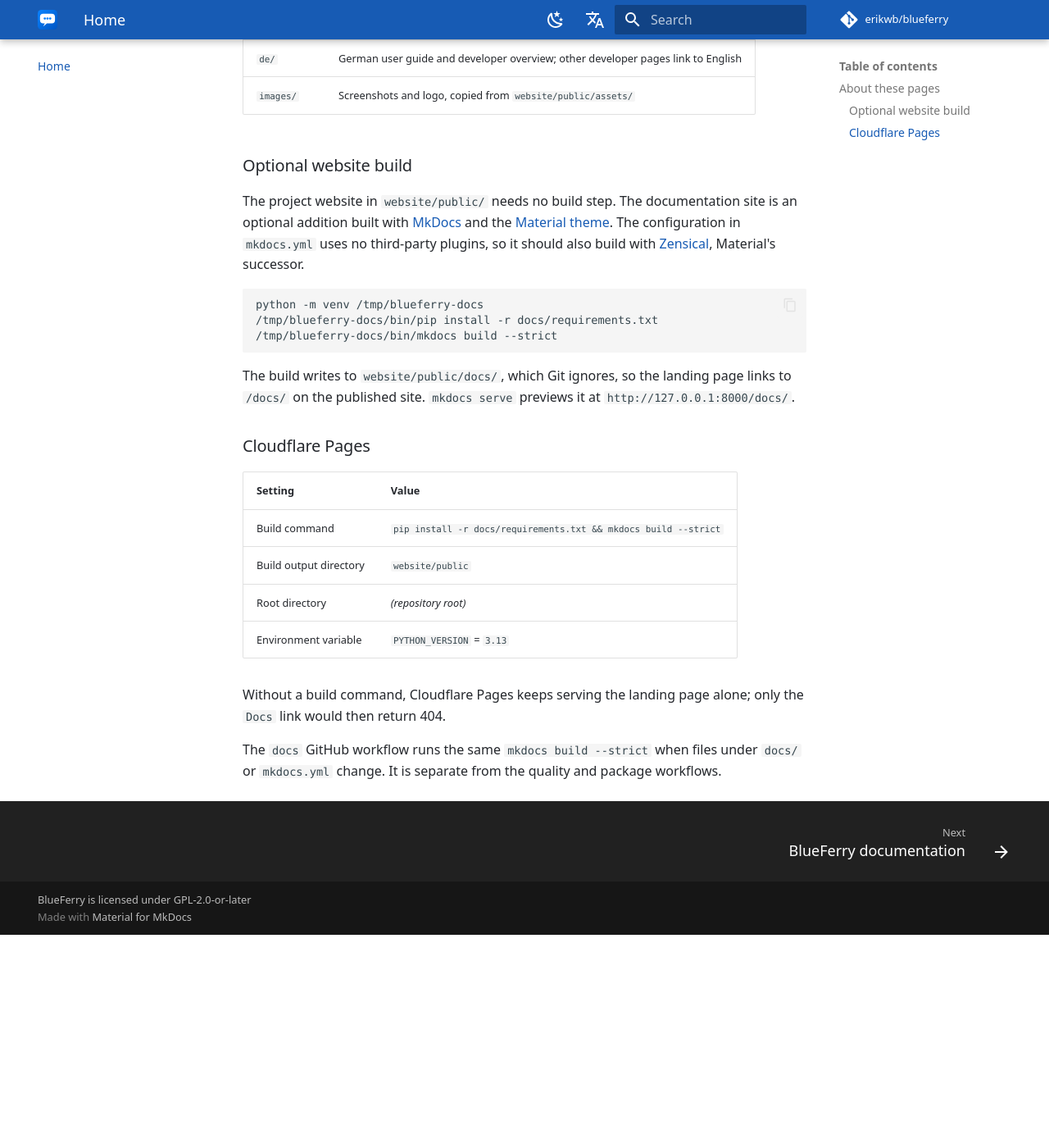
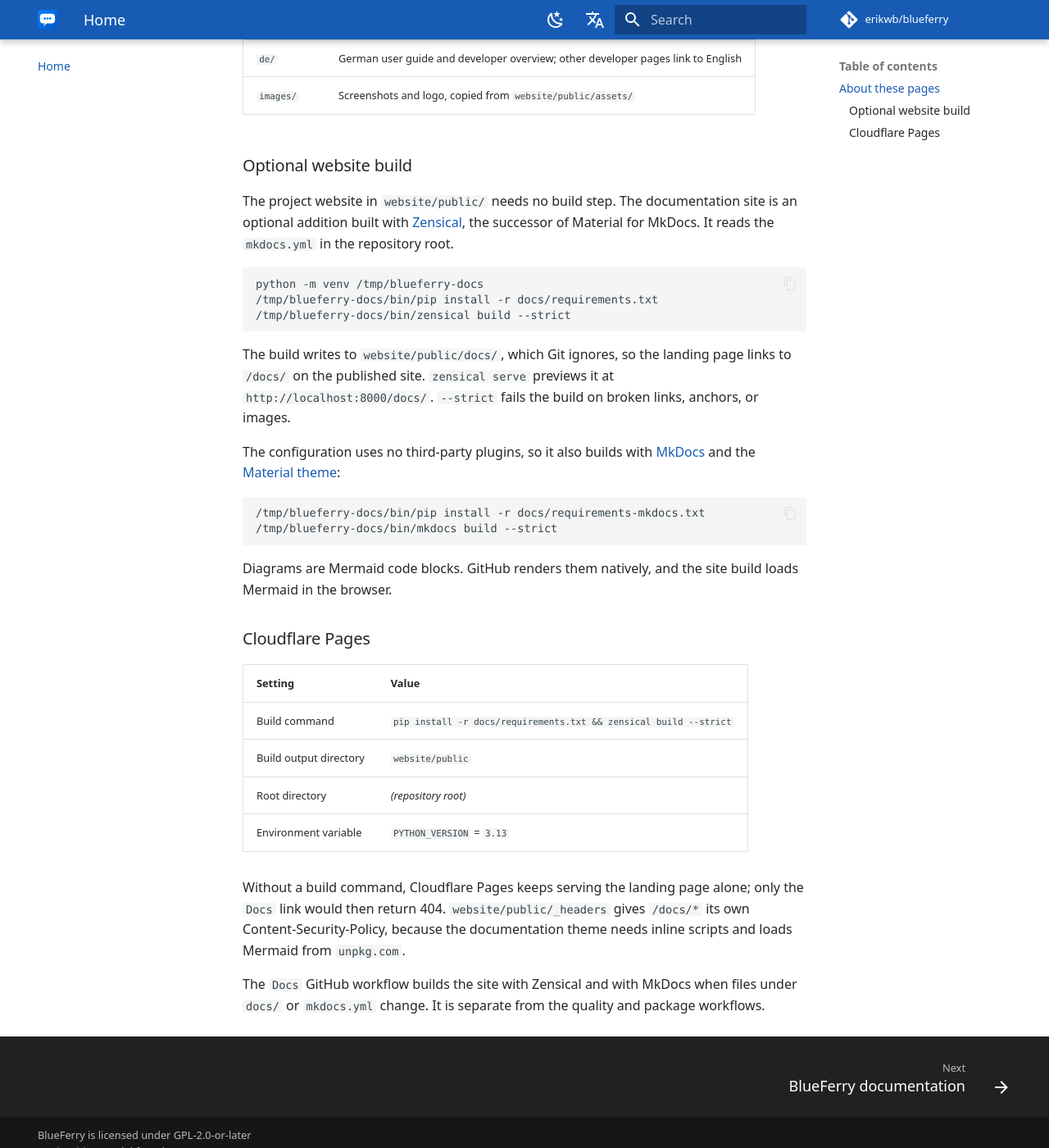
Before and after one commit to erikwb/blueferry, an MkDocs documentation site: the page built from docs/README.md, in a window 1280 px wide and 1400 px high, scrolled down 1151 px. Shown: the whole window at 82% size. Built offline with MkDocs 1.6.1 and Material for MkDocs 9.7.7, drawn with Linux system fonts in a browser that asks for light colours; some web fonts are replaced; comment, search, counter and statistics services are not loaded; before the commit the page ends 2291 px from its top, so only the background shows below that.

Commit message:
Build the documentation with Zensical, keeping MkDocs as fallback
Material for MkDocs is in maintenance mode and Zensical is its
successor. Zensical 0.0.68 builds the existing mkdocs.yml unchanged,
including the English and German tabs, the language selector, search
and Mermaid diagrams, and `zensical build --strict` fails on broken
links, anchors and images.

docs/requirements.txt now pins Zensical. The previous MkDocs and
Material pins move to docs/requirements-mkdocs.txt, so the same
configuration can still be built with MkDocs if Zensical, which is
still alpha, gets in the way.

````diff
--- a/docs/README.md
+++ b/docs/README.md
@@ -27,33 +27,46 @@ The pages are organized by language:
 
 The project website in `website/public/` needs no build step. The
 documentation site is an optional addition built with
-[MkDocs](https://www.mkdocs.org/) and the
-[Material theme](https://squidfunk.github.io/mkdocs-material/). The
-configuration in `mkdocs.yml` uses no third-party plugins, so it should also
-build with [Zensical](https://zensical.org/), Material's successor.
+[Zensical](https://zensical.org/), the successor of Material for MkDocs. It
+reads the `mkdocs.yml` in the repository root.
 
 ```sh
 python -m venv /tmp/blueferry-docs
 /tmp/blueferry-docs/bin/pip install -r docs/requirements.txt
+/tmp/blueferry-docs/bin/zensical build --strict
+```
+
+The build writes to `website/public/docs/`, which Git ignores, so the landing
+page links to `/docs/` on the published site. `zensical serve` previews it at
+`http://localhost:8000/docs/`. `--strict` fails the build on broken links,
+anchors, or images.
+
+The configuration uses no third-party plugins, so it also builds with
+[MkDocs](https://www.mkdocs.org/) and the
+[Material theme](https://squidfunk.github.io/mkdocs-material/):
+
+```sh
+/tmp/blueferry-docs/bin/pip install -r docs/requirements-mkdocs.txt
 /tmp/blueferry-docs/bin/mkdocs build --strict
 ```
 
-The build writes to `website/public/docs/`, which Git ignores, so the landing
-page links to `/docs/` on the published site. `mkdocs serve` previews it at
-`http://127.0.0.1:8000/docs/`.
+Diagrams are Mermaid code blocks. GitHub renders them natively, and the site
+build loads Mermaid in the browser.
 
 ### Cloudflare Pages
 
 | Setting | Value |
 | --- | --- |
-| Build command | `pip install -r docs/requirements.txt && mkdocs build --strict` |
+| Build command | `pip install -r docs/requirements.txt && zensical build --strict` |
 | Build output directory | `website/public` |
 | Root directory | *(repository root)* |
 | Environment variable | `PYTHON_VERSION` = `3.13` |
 
 Without a build command, Cloudflare Pages keeps serving the landing page
-alone; only the `Docs` link would then return 404.
+alone; only the `Docs` link would then return 404. `website/public/_headers`
+gives `/docs/*` its own Content-Security-Policy, because the documentation
+theme needs inline scripts and loads Mermaid from `unpkg.com`.
 
-The `docs` GitHub workflow runs the same `mkdocs build --strict` when files
-under `docs/` or `mkdocs.yml` change. It is separate from the quality and
-package workflows.
+The `Docs` GitHub workflow builds the site with Zensical and with MkDocs when
+files under `docs/` or `mkdocs.yml` change. It is separate from the quality
+and package workflows.
--- a/mkdocs.yml
+++ b/mkdocs.yml
@@ -1,12 +1,17 @@
 # Optional documentation site. Every page under docs/ is plain Markdown that
 # reads fine on GitHub; this file only adds navigation, search and a theme.
 #
+# Build with Zensical (primary):
 #   pip install -r docs/requirements.txt
-#   mkdocs build --strict      # writes website/public/docs/
-#   mkdocs serve               # preview at http://127.0.0.1:8000/docs/
+#   zensical build --strict    # writes website/public/docs/
+#   zensical serve             # preview at http://localhost:8000/docs/
 #
-# Kept to core MkDocs and Material options (no third-party plugins) so the
-# same file also builds with Zensical, Material's successor.
+# The same file also builds with MkDocs and Material (fallback):
+#   pip install -r docs/requirements-mkdocs.txt
+#   mkdocs build --strict
+#
+# Keep it to options both tools understand: no third-party plugins, and
+# languages as plain folders (docs/en, docs/de) instead of an i18n plugin.
 
 site_name: BlueFerry
 site_description: iPhone messages on Linux over Bluetooth
@@ -20,7 +25,7 @@ docs_dir: docs
 site_dir: website/public/docs
 
 exclude_docs: |
-  requirements.txt
+  requirements*.txt
 
 theme:
   name: material
````
Also changed, not shown: docs/en/developer/contributing.md (+1 -1 lines), docs/requirements-mkdocs.txt (added, +32 -0 lines), docs/requirements.txt (+5 -23 lines).
